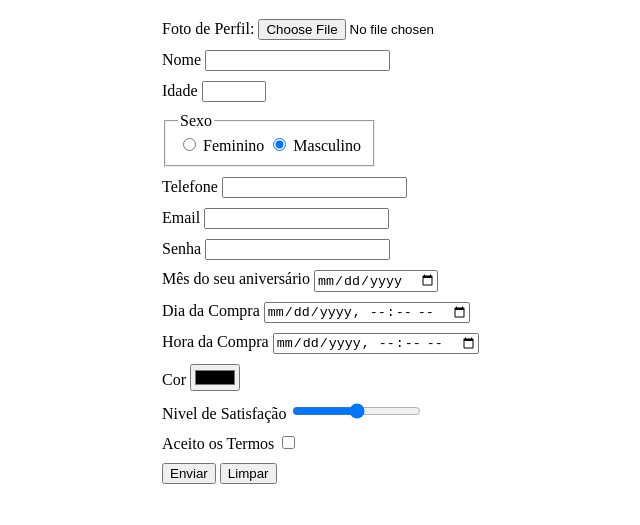
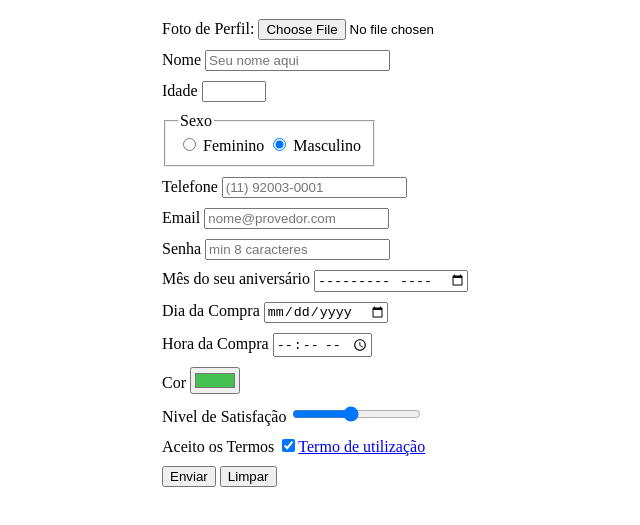
Before and after one commit to Diogo010101/html_css, a plain HTML site: page _modulo04/exercicios/ex25/form003.html in a window 1280 px wide. Shown: the part 61-586 px from the top of the page, without its empty margins (78-718 px from the left). Drawn offline with Linux system fonts and the light colour scheme.

Commit message:
formulario aula 23

```diff
--- a/_modulo04/exercicios/ex25/form003.html
+++ b/_modulo04/exercicios/ex25/form003.html
@@ -9,7 +9,7 @@
 <body>
     <main>
         <h1>Cadastro Usuário</h1>
-        <form action="cadastro.php" method="GET">
+        <form action=".cadastro.php" method="POST" autocomplete="on">
 
             <div>
                 <label for="ifoto">Foto de Perfil:</label>
@@ -18,7 +18,7 @@
 
             <div>
                 <label for="inome">Nome</label>
-                <input type="text" name="nome" id="inome">
+                <input type="text" name="nome" id="inome" minlength="5" maxlength="22" placeholder="Seu nome aqui" autocomplete="username" required>
             </div>
 
             <div>
@@ -38,47 +38,47 @@
 
             <div>
                 <label for="itelefone">Telefone</label>
-                <input type="tel" name="telefone" id="itelefone" pattern="">
+                <input type="tel" name="telefone" id="itelefone" pattern="\([0-9]{2}\)([\s])[0-9]{4,6}-[0-9]{4}" placeholder="(11) 92003-0001" required>
             </div>
 
             <div>
                 <label for="iemail">Email</label>
-                <input type="email" name="email" id="iemail">
+                <input type="email" name="email" id="iemail" maxlength="50" required placeholder="nome@provedor.com" autocomplete="email">
             </div>
 
             <div>
                 <label for="isenha">Senha</label>
-                <input type="password" name="senha" id="isenha">
+                <input type="password" name="senha" id="isenha" minlength="8" maxlength="16" autocomplete="current-password" placeholder="min 8 caracteres">
             </div>
 
             <div>
                 <label for="mes_niver">Mês do seu aniversário</label>
-                <input type="date" name="mes_niver" id="imes_niver">
+                <input type="month" name="mes_niver" id="imes_niver">
             </div>
 
             <div>
                 <label for="idia_compra">Dia da Compra</label>
-                <input type="datetime-local" name="dia_compra" id="idia_compra">
+                <input type="date" name="dia_compra" id="idia_compra">
             </div>
 
             <div>
                 <label for="ihora_compra">Hora da Compra</label>
-                <input type="datetime-local" name="hora_compra" id="ihora_compra">
+                <input type="time" name="hora_compra" id="ihora_compra">
             </div>
 
             <div>
                 <label for="icor">Cor</label>
-                <input type="color" name="cor" id="icor">
+                <input type="color" name="cor" id="icor" value="#44c152">
             </div>
 
             <div>
                 <label for="isatisfacao">Nivel de Satisfação</label>
-                <input type="range" name="satisfacao" id="isatisfacao">
+                <input type="range" name="satisfacao" id="isatisfacao" min="1" max="10" value="5">
             </div>
 
             <div>
                 <label for="iaceito">Aceito os Termos</label>
-                <input type="checkbox" name="aceito" id="iaceito">
+                <input type="checkbox" name="aceito" id="iaceito" checked required><a href="#">Termo de utilização</a>
             </div>
 
             <div>
```
Also changed, not shown: 1 other file.
